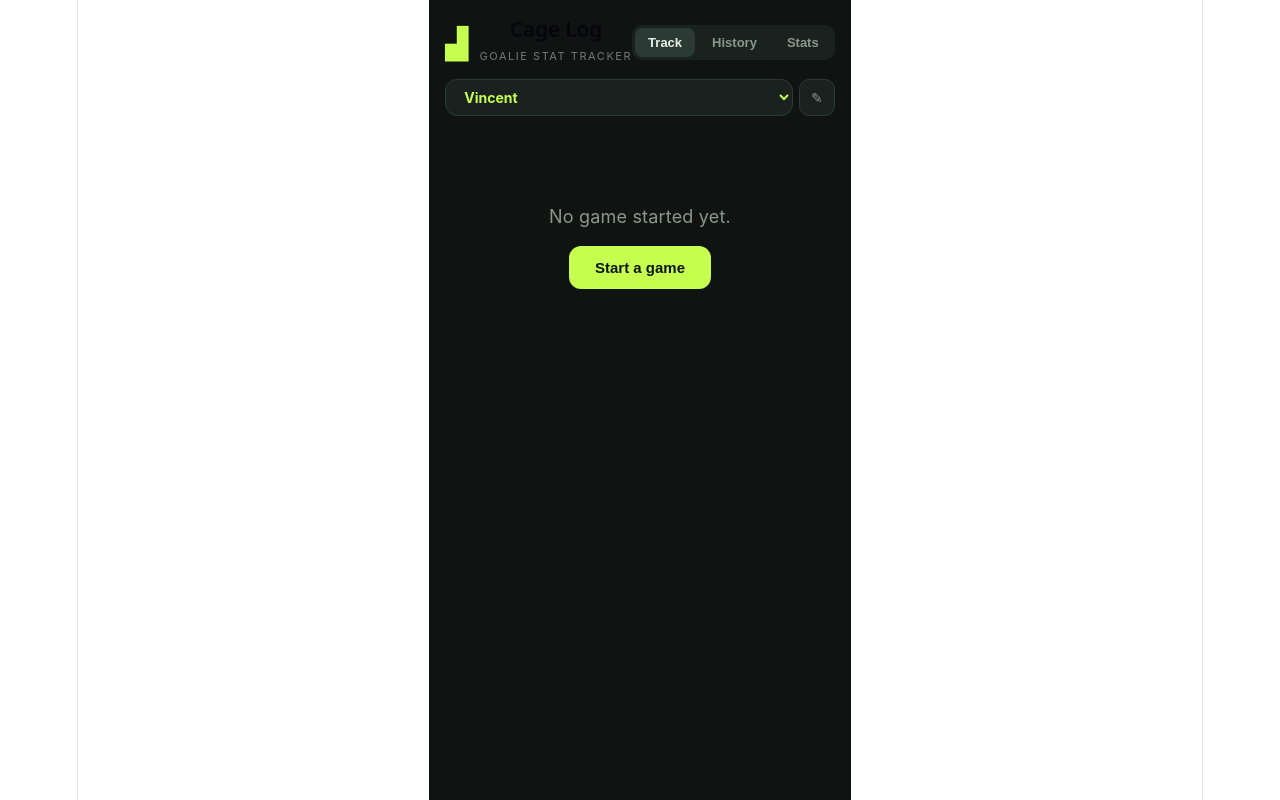
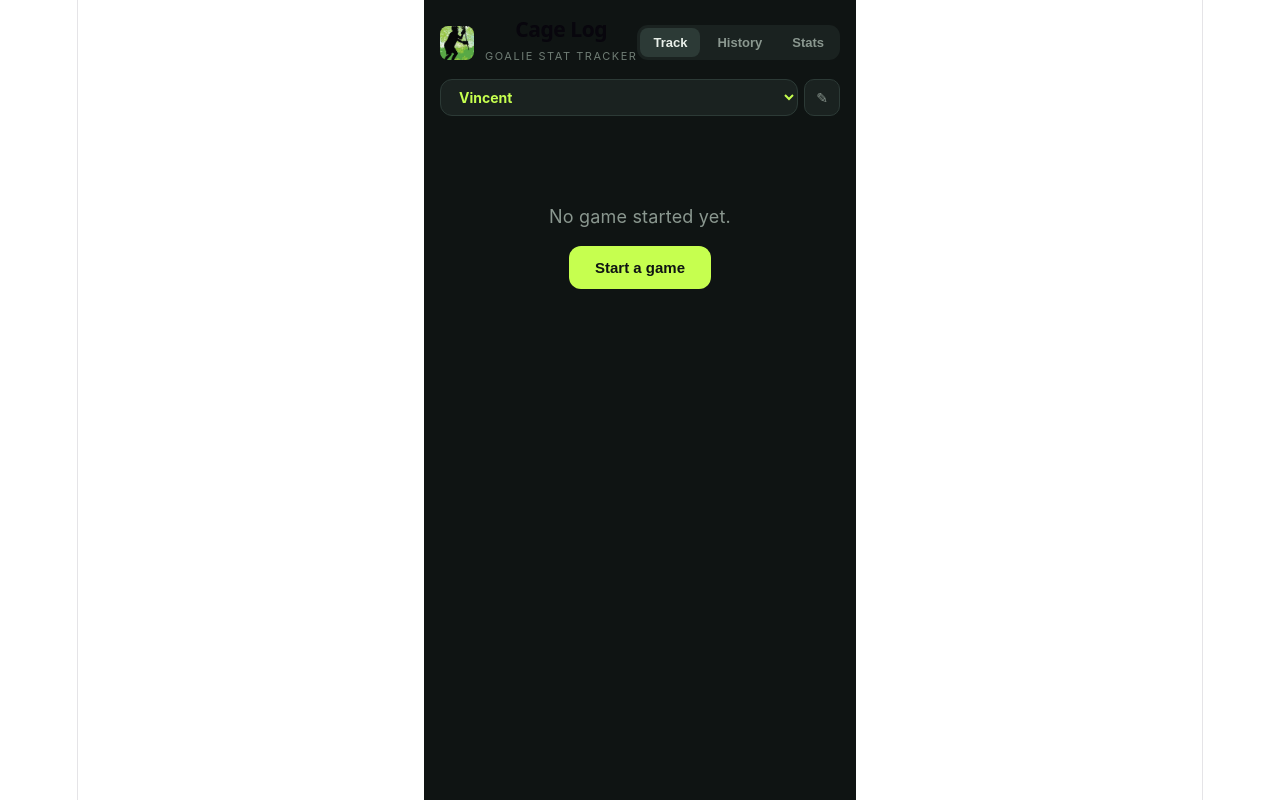
Before and after one commit to npomo/cage-log, a React (Vite) app: page / in a window 1280 px wide. Built offline with nearby package versions, Linux system fonts and the light colour scheme.

Commit message:
Keep active tab on player switch, use goalie photo for crest icon
Switching players no longer forces the view back to Track. Replaced
the placeholder crest glyph with a goalie silhouette image.

```diff
--- a/src/GoalieTracker.jsx
+++ b/src/GoalieTracker.jsx
@@ -1,4 +1,5 @@
 import React, { useState, useEffect, useCallback } from "react";
+import goalieImg from "./assets/goalie.jpg";
 
 // ---- Data model -------------------------------------------------------------
 // A game holds shots (each tied to a net zone + result) and clears (each tied
@@ -308,7 +309,6 @@ export default function GoalieTracker() {
     setActivePlayerId(playerId);
     const firstGame = games.find((g) => g.playerId === playerId);
     setActiveId(firstGame?.id || null);
-    setView("track");
     setPendingZone(null);
     setPendingClear(null);
     setEditZone(null);
@@ -356,7 +356,9 @@ export default function GoalieTracker() {
       <header className="top">
         <div className="top-row">
           <div className="crest">
-            <span className="crest-mark">▟</span>
+            <span className="crest-mark" aria-hidden="true">
+              <img src={goalieImg} alt="" />
+            </span>
             <div>
               <h1>Cage Log</h1>
               <p className="sub">Goalie stat tracker</p>
@@ -831,7 +833,8 @@ h1, h2 { margin: 0; }
 .player-select:focus { border-color: #c6ff4f; }
 .player-edit-btn { background: #1a2220; border: 1px solid #2c3a36; color: #8a978f; font-size: 14px; padding: 8px 11px; border-radius: 10px; cursor: pointer; }
 .crest { display: flex; align-items: center; gap: 11px; }
-.crest-mark { font-size: 30px; color: #c6ff4f; line-height: 1; }
+.crest-mark { display: inline-flex; width: 34px; height: 34px; border-radius: 8px; overflow: hidden; flex-shrink: 0; }
+.crest-mark img { width: 100%; height: 100%; object-fit: cover; }
 .crest h1 { font-size: 21px; font-weight: 800; letter-spacing: -0.02em; }
 .sub { margin: 1px 0 0; font-size: 11px; color: #6f7c74; text-transform: uppercase; letter-spacing: 0.14em; }
 .tabs { display: flex; gap: 4px; background: #1a2220; padding: 3px; border-radius: 11px; }
```
Also changed, not shown: src/assets/goalie.jpg (added).
